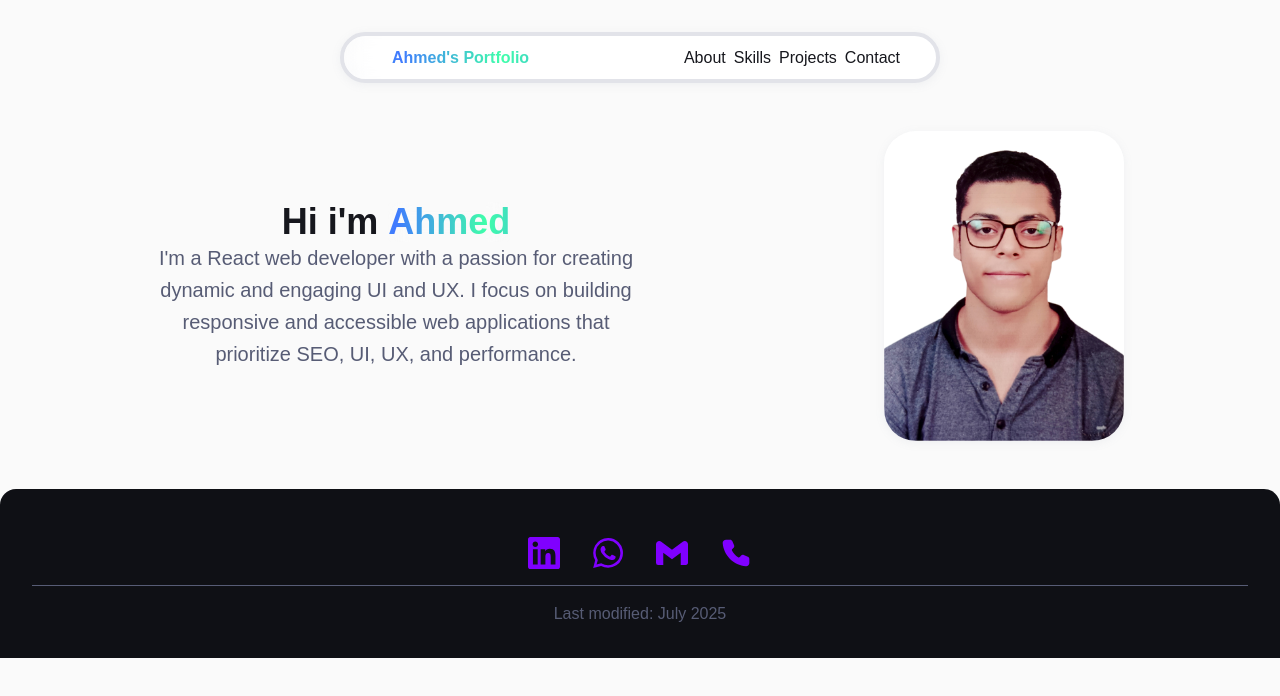
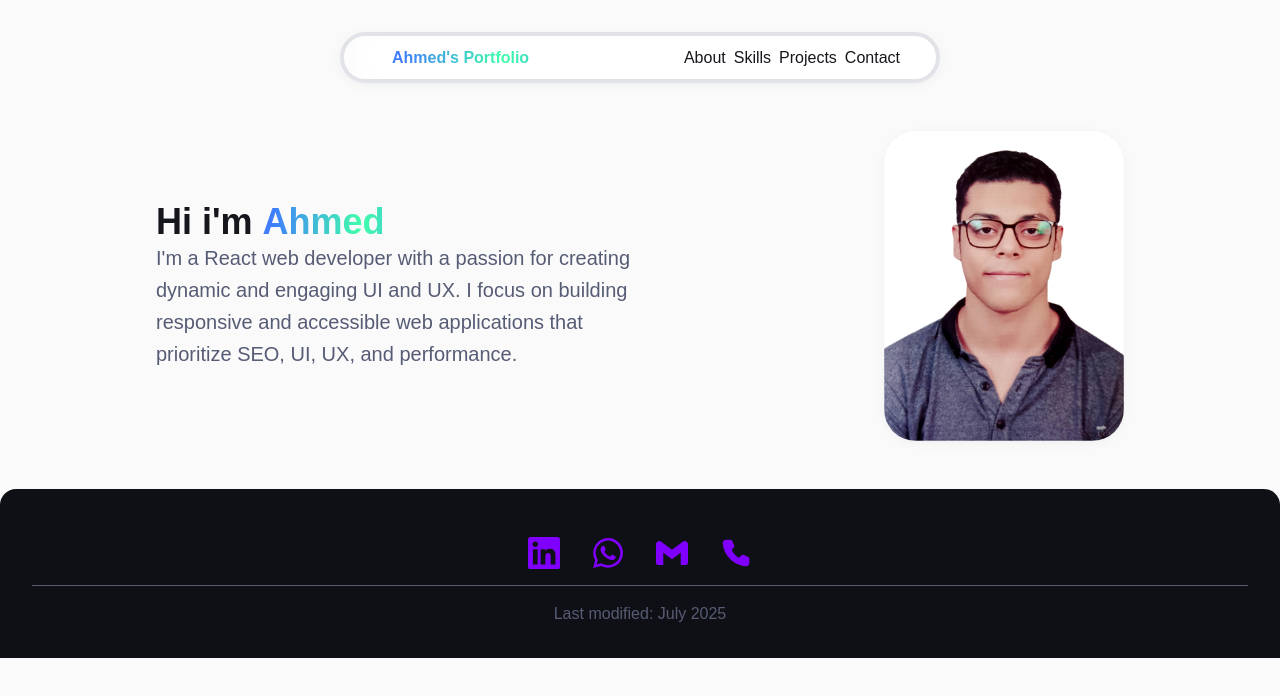
Before and after one commit to TheAhmedDiaa/portfolio, a React (Vite) app in the folder portfolio/: page / in a window 1280 px wide. Shown: the top 696 px of the page. Built offline with nearby package versions, Linux system fonts and the light colour scheme.

Commit message:
Made the About UI better

```diff
--- a/portfolio/src/About/About.css
+++ b/portfolio/src/About/About.css
@@ -9,6 +9,13 @@
   text-align: center;
 
   padding: 2rem;
+}
+
+@media screen and (min-width: 768px) {
+  .hero {
+    text-align: unset;
+  }
+
 }
 
 .hero-text {
```
